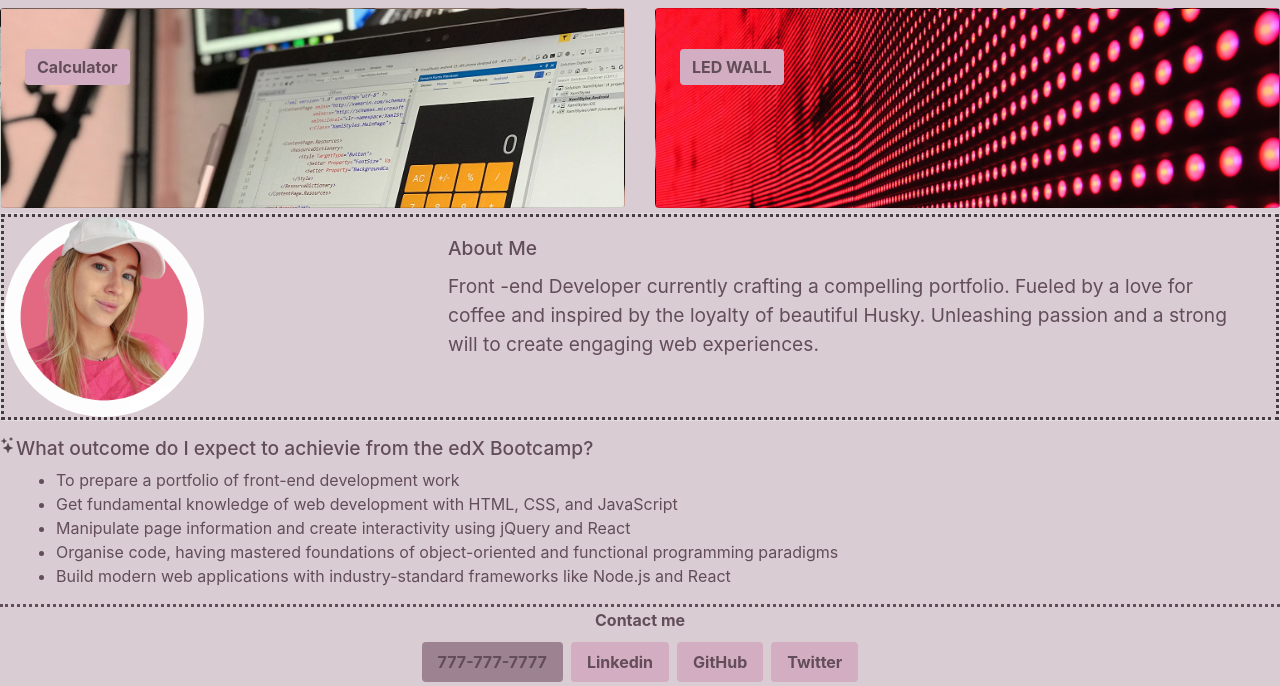
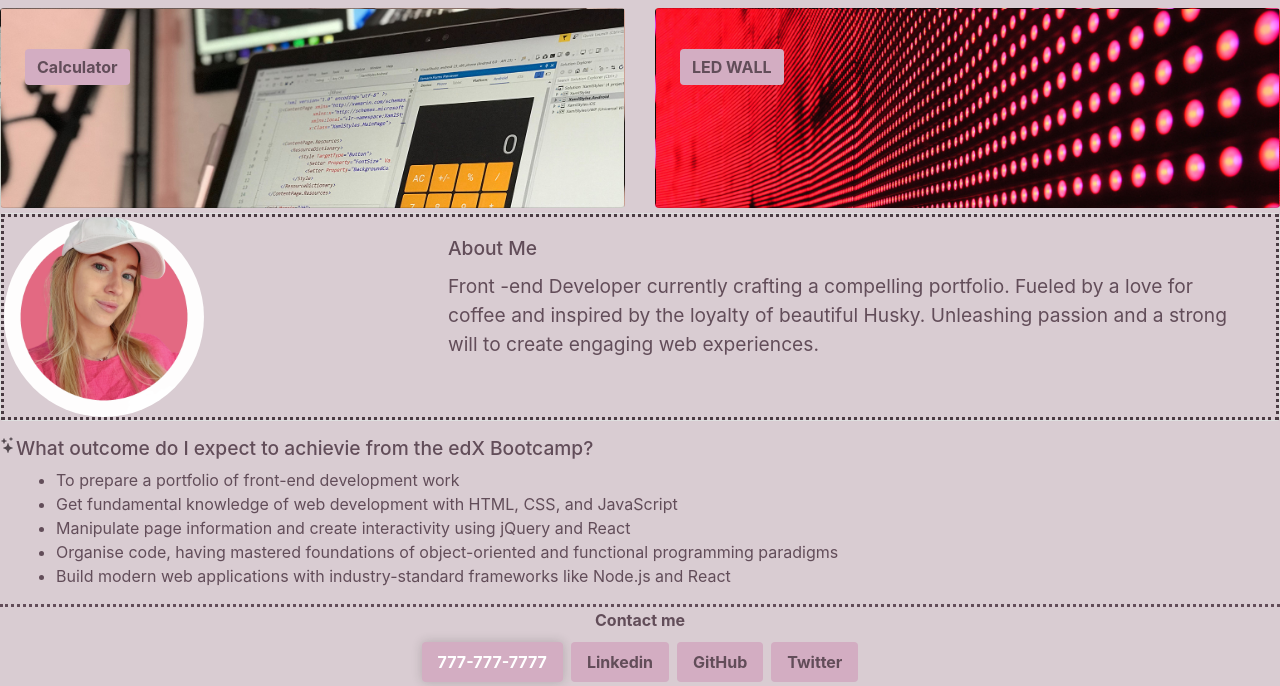
Before and after one commit to kamilawroblewska/Bootstrap-Portfolio, a plain HTML site: page index.html in a window 1280 px wide. In both pictures the pointer is over the button "777-777-7777". Shown: the part 873-1559 px from the top of the page. Drawn offline with nearby package versions, Linux system fonts and the light colour scheme.

Commit message:
added box-shadow for contact buttons

```diff
--- a/CSS/style.css
+++ b/CSS/style.css
@@ -118,7 +118,8 @@ body {
   margin: 4px;
 }
 .footer .contactMe .btn-primary:hover {
-  background-color: rgb(157, 131, 145);
+    color: white;
+    box-shadow: 0 0 11px rgba(33,33,33,.2);
 }
 .footer h6 {
   color: rgb(98, 77, 89);
```
